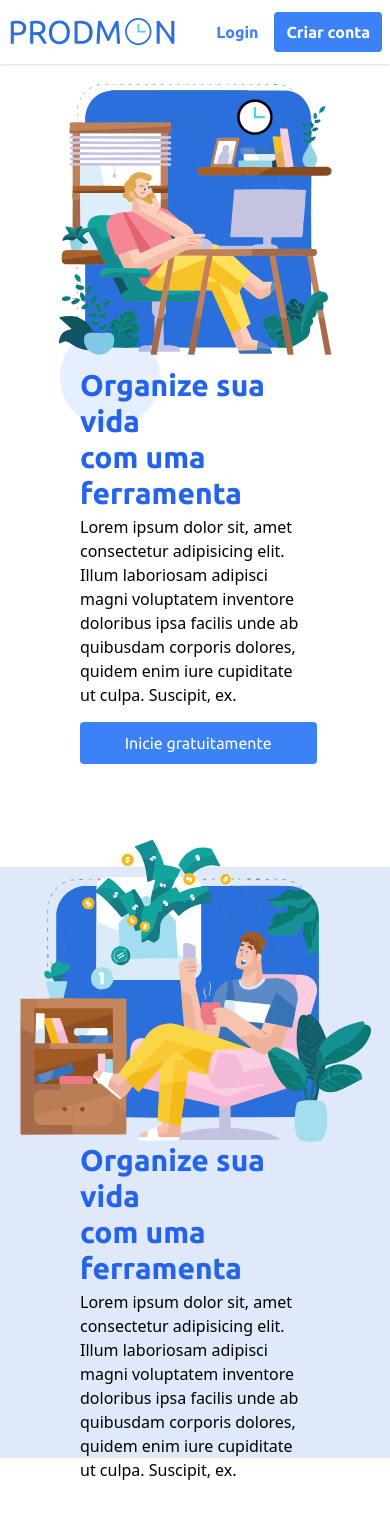
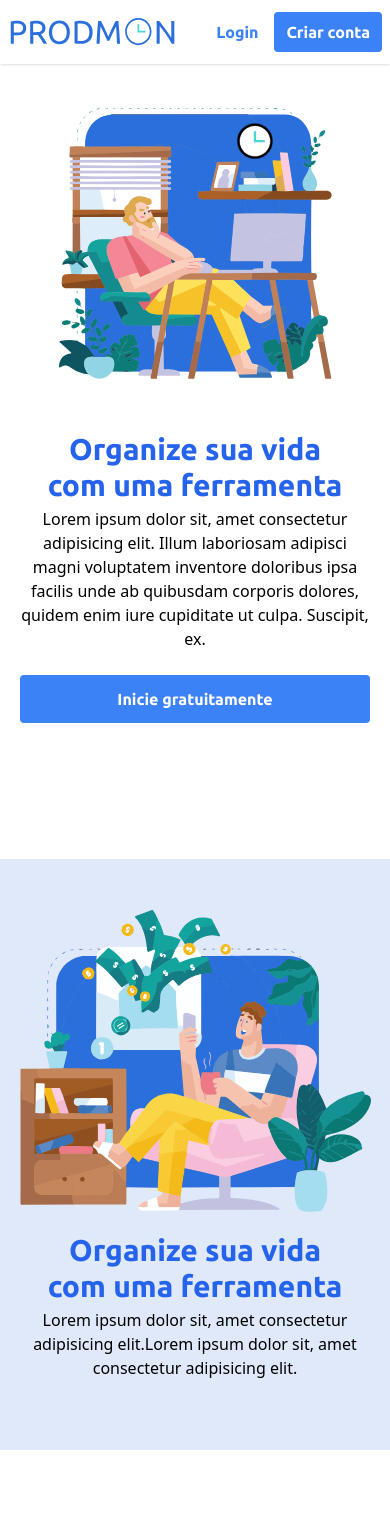
Before and after one commit to Fabiana1vo/Prodmon, an Angular app: page / in a window 390 px wide. Shown: the top 1518 px of the page. Built offline with nearby package versions, Linux system fonts and the light colour scheme.

Commit message:
ajustei os elementos considerando a responsividade

```diff
--- a/src/app/components/home/home.component.html
+++ b/src/app/components/home/home.component.html
@@ -1,6 +1,6 @@
 <!-- Navbar -->
 
-<nav class="flex justify-between items-center px-2 py-3 shadow">
+<nav class="flex justify-between items-center px-2 sm:px-2 md:px-2 lg:px-8 xl:px-8 py-3 shadow">
   <div>
     <!-- Logo -->
     <img src="/assets/images/Logo.svg" alt="logo do prodmon" width="170px">
@@ -19,21 +19,18 @@
 <!--  primeira section -->
 <section class="py-5">
   <div class="flex flex-col sm:flex-col md:flex-col lg:flex-row xl:flex-row justify-center" style="min-height: 80vh;">
-    <div class="w-full sm:w-full md:w-full lg:w-1/2 xl:w-1/2 px-20 py-3 flex flex-col justify-center align-center ">
-      <div class="texts">
-        <div class="detail" style="position:absolute; margin-top: -40px; margin-left: -20px;">
+    <div class="w-full sm:w-full md:w-full lg:w-1/2 xl:w-1/2 py-3 flex flex-col justify-center align-center">
+      <div class="texts mt-10 px-5 sm:px-3 md:px-3 lg:px-20 xl:px-20">
+        <div class="detail hidden sm:hidden md:hidden lg:block xl:block" style="position:absolute; margin-top: -40px; margin-left: -20px;">
           <svg width="100" height="100" viewBox="0 0 198 198" fill="none" xmlns="http://www.w3.org/2000/svg">
             <circle cx="99" cy="99" r="99" fill="#0066FF" fill-opacity="0.1"/>
             </svg>
         </div>
-        <h1 class="font-semibold font-Ubuntu text-3xl text-blue-600">Organize sua  vida
+        <h1 class="font-semibold font-Ubuntu text-3xl text-blue-600 text-center sm:text-center md:text-center lg:text-start xl:text-start">Organize sua  vida
           <h1>com uma ferramenta </h1></h1>
-        <p class="py-1 w-full sm:w-full md:w-full lg:w-3/4 xl:w-3/4">Lorem ipsum dolor sit, amet consectetur adipisicing elit. Illum laboriosam adipisci magni voluptatem inventore doloribus ipsa facilis unde ab quibusdam corporis dolores, quidem enim iure cupiditate ut culpa. Suscipit, ex.</p>
-
-        <div class="button mt-5">
-
-         <a href="#" class="bg-blue-500 px-8 py-3 rounded text-white font-Ubuntu w-full"><button class="w-9/12">Inicie gratuitamente</button></a>
-
+        <p class="py-1 w-full sm:w-full md:w-full lg:w-3/4 xl:w-3/4 text-center sm:text-center md:text-center lg:text-start xl:text-start">Lorem ipsum dolor sit, amet consectetur adipisicing elit. Illum laboriosam adipisci magni voluptatem inventore doloribus ipsa facilis unde ab quibusdam corporis dolores, quidem enim iure cupiditate ut culpa. Suscipit, ex.</p>
+        <div class="button mt-5 bg-blue-500 text-center rounded py-3 font-bold">
+         <a href="#" class="text-white font-Ubuntu w-full"><button class="w-9/12">Inicie gratuitamente</button></a>
           </div>
       </div>
       </div>
@@ -43,19 +40,16 @@
   </div>
 </section>
 
+
+
 <!-- section 02 -->
-
 <section class="py-10" style="min-height: 100vh; background-color: #FFF;">
   <div class="flex flex-col sm:flex-col md:flex-col lg:flex-row xl:flex-row align-center py-10 absolute mt-10 justify-center" style="background-color: #dfe9f9; height: 70vh;">
-
-
-    <div class="w-full sm:w-full md:w-full lg:w-1/2 xl:w-1/2 px-20 flex flex-col justify-center align-center ">
-    <div class="texts">
-      <h1 class="font-semibold font-Ubuntu text-3xl text-blue-600">Organize sua  vida
+    <div class="w-full sm:w-full md:w-full lg:w-1/2 xl:w-1/2 flex flex-col justify-center align-center ">
+    <div class="texts px-5 sm:px-3 md:px-3 lg:px-20 xl:px-20">
+      <h1 class="font-semibold font-Ubuntu text-3xl text-blue-600 text-center sm:text-center md:text-center lg:text-start xl:text-start mt-5">Organize sua  vida
         <h1>com uma ferramenta </h1></h1>
-      <p class="py-1 w-full sm:w-full md:w-full lg:w-3/4 xl:w-3/4">Lorem ipsum dolor sit, amet consectetur adipisicing elit. Illum laboriosam adipisci magni voluptatem inventore doloribus ipsa facilis unde ab quibusdam corporis dolores, quidem enim iure cupiditate ut culpa. Suscipit, ex.</p>
-
-
+      <p class="w-full sm:w-full md:w-full lg:w-3/4 xl:w-3/4 py-1 text-center sm:text-center md:text-center lg:text-start xl:text-start pb-5">Lorem ipsum dolor sit, amet consectetur adipisicing elit.Lorem ipsum dolor sit, amet consectetur adipisicing elit.</p>
     </div>
     </div>
 
```
